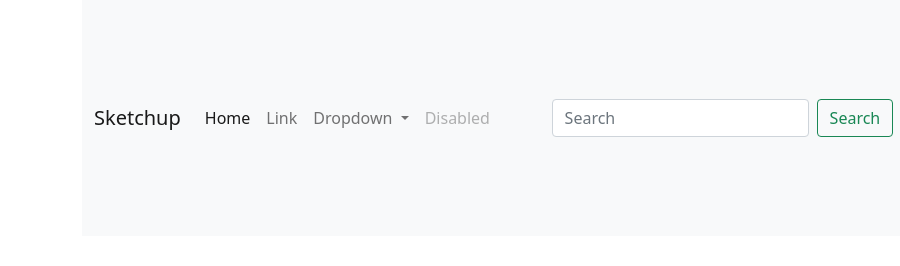
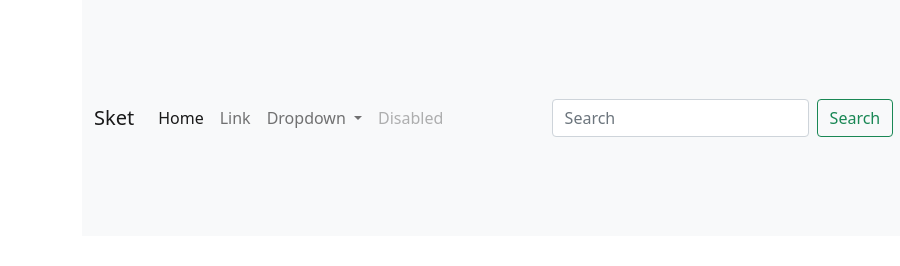
Before and after one commit to rushichatur/roger, a plain HTML site: page navbar.html in a window 1280 px wide. Shown: the full height of the page, 0-900 px from the left. Drawn offline with nearby package versions, Linux system fonts and the light colour scheme.

Commit message:
File Title changed

```diff
--- a/navbar.html
+++ b/navbar.html
@@ -15,7 +15,7 @@
 
     <nav class="navbar navbar-expand-lg navbar-light bg-light">
       <div class="container-fluid">
-      <a class="navbar-brand" href="#">Sketchup</a>
+      <a class="navbar-brand" href="#">Sket</a>
       <button class="navbar-toggler" type="button" data-bs-toggle="collapse" data-bs-target="#navbarSupportedContent" aria-controls="navbarSupportedContent" aria-expanded="false" aria-label="Toggle navigation">
         <span class="navbar-toggler-icon"></span>
       </button>
```
